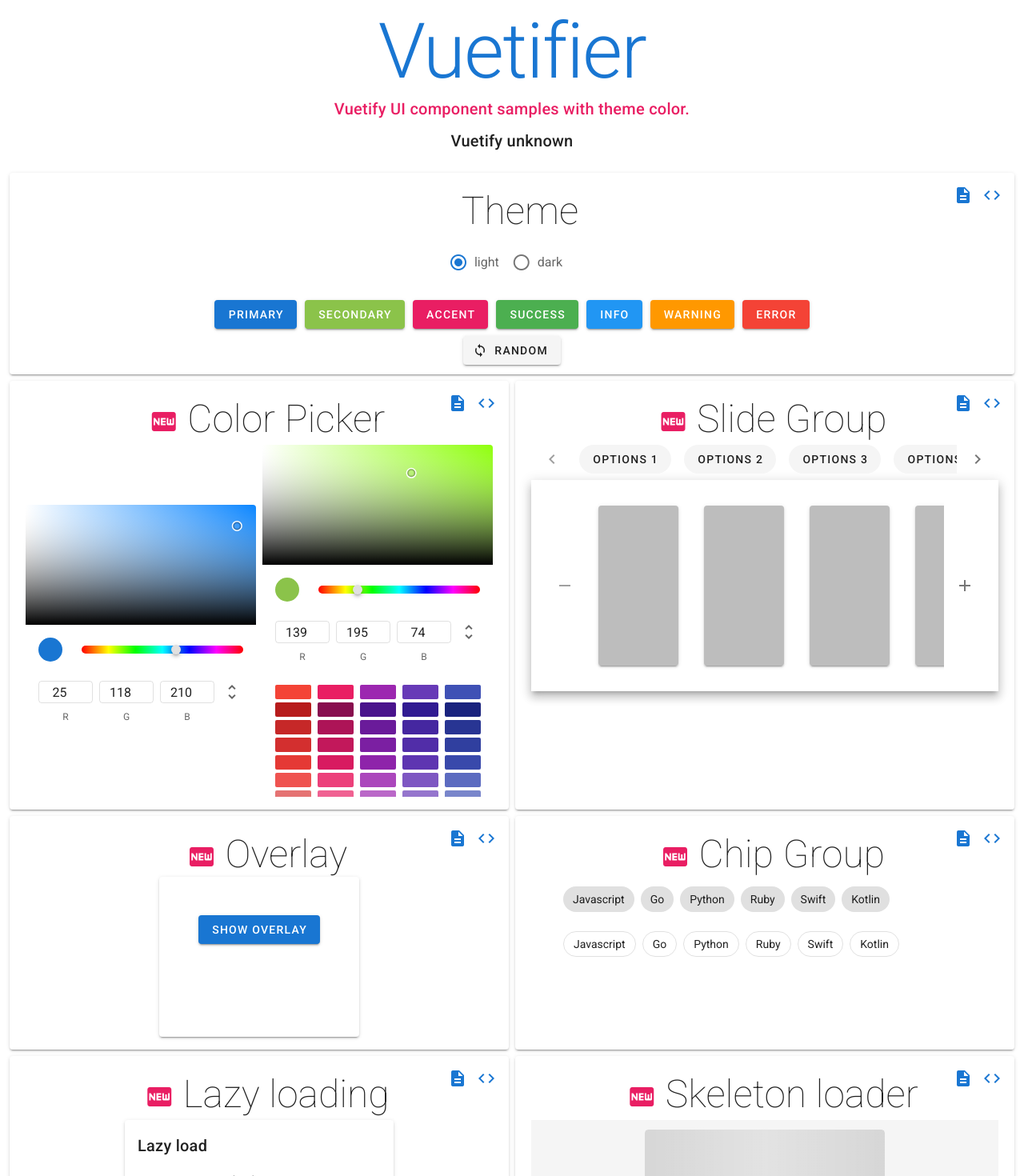
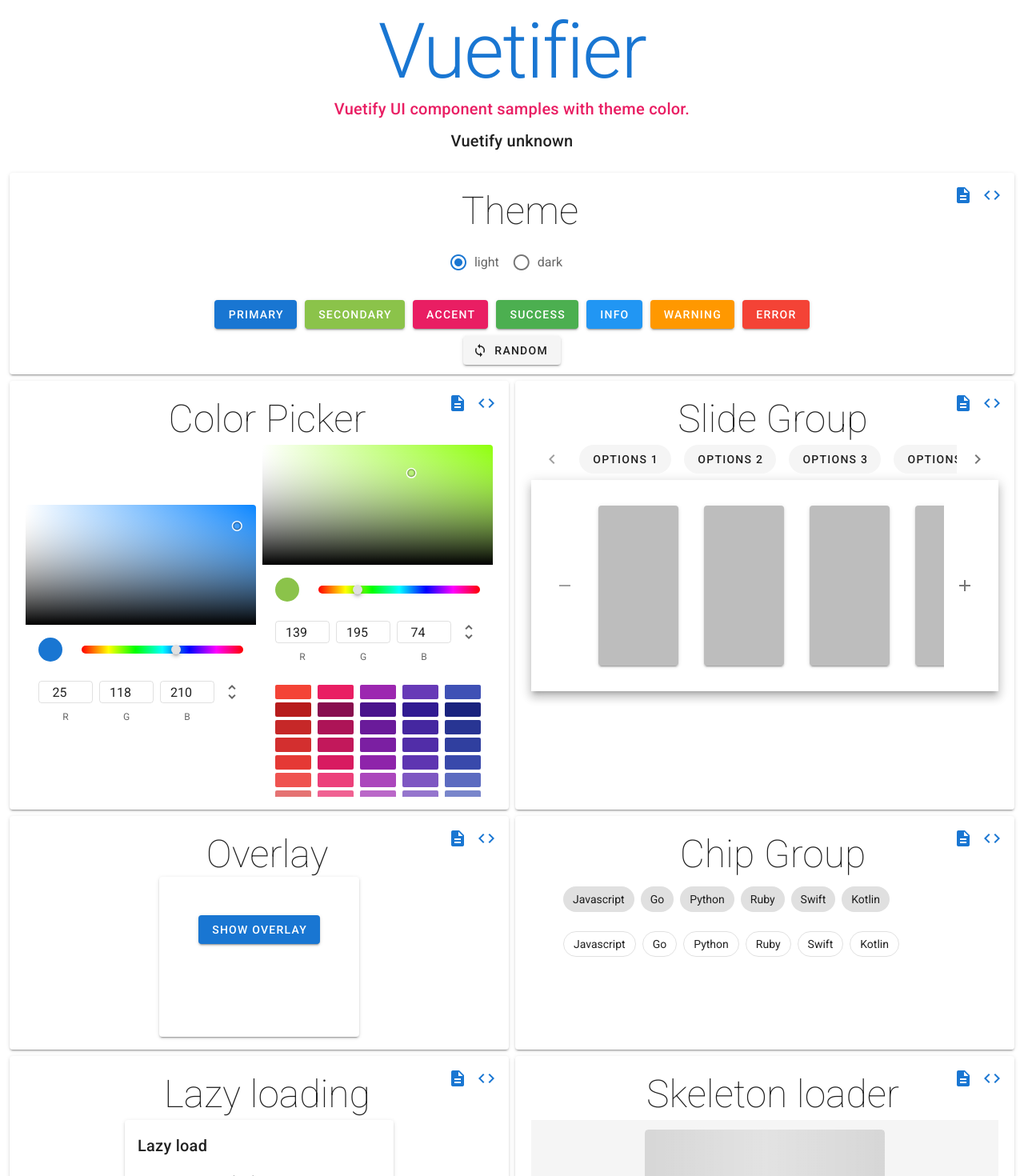
Before and after one commit to reireias/vuetifier, a Nuxt app: page / in a window 1280 px wide. Shown: the top 1470 px of the page at 80% size. Built offline with nearby package versions, Linux system fonts and the light colour scheme.

Commit message:
remove new icon

```diff
--- a/components/ChipGroupSample.vue
+++ b/components/ChipGroupSample.vue
@@ -1,10 +1,7 @@
 <template>
   <v-layout wrap align-center justify-center>
     <v-flex text-center xs12>
-      <div class="title-text">
-        <v-icon large color="accent">fiber_new</v-icon>
-        Chip Group
-      </div>
+      <div class="title-text">Chip Group</div>
       <link-buttons
         document="https://vuetifyjs.com/en/components/chip-groups"
         source="https://github.com/reireias/vuetifier/blob/master/components/ChipGroupSample.vue"
--- a/components/ColorPickerSample.vue
+++ b/components/ColorPickerSample.vue
@@ -1,10 +1,7 @@
 <template>
   <v-layout wrap align-center justify-center>
     <v-flex text-center xs12>
-      <div class="title-text">
-        <v-icon large color="accent">fiber_new</v-icon>
-        Color Picker
-      </div>
+      <div class="title-text">Color Picker</div>
       <link-buttons
         document="https://vuetifyjs.com/en/components/color-pickers"
         source="https://github.com/reireias/vuetifier/blob/master/components/ColorPickerSample.vue"
--- a/components/LazySample.vue
+++ b/components/LazySample.vue
@@ -1,10 +1,7 @@
 <template>
   <v-layout wrap align-center justify-center>
     <v-flex text-center xs12>
-      <div class="title-text">
-        <v-icon large color="accent">fiber_new</v-icon>
-        Lazy loading
-      </div>
+      <div class="title-text">Lazy loading</div>
       <link-buttons
         document="https://vuetifyjs.com/en/components/lazy"
         source="https://github.com/reireias/vuetifier/blob/master/components/LazySample.vue"
--- a/components/OverlaySample.vue
+++ b/components/OverlaySample.vue
@@ -1,10 +1,7 @@
 <template>
   <v-layout wrap align-center justify-center>
     <v-flex text-center xs12>
-      <div class="title-text">
-        <v-icon large color="accent">fiber_new</v-icon>
-        Overlay
-      </div>
+      <div class="title-text">Overlay</div>
       <link-buttons
         document="https://vuetifyjs.com/en/components/overlays"
         source="https://github.com/reireias/vuetifier/blob/master/components/OverlaySample.vue"
--- a/components/SkeletonLoaderSample.vue
+++ b/components/SkeletonLoaderSample.vue
@@ -1,10 +1,7 @@
 <template>
   <v-layout wrap align-center justify-center>
     <v-flex text-center xs12>
-      <div class="title-text">
-        <v-icon large color="accent">fiber_new</v-icon>
-        Skeleton loader
-      </div>
+      <div class="title-text">Skeleton loader</div>
       <link-buttons
         document="https://vuetifyjs.com/en/components/skeleton-loaders"
         source="https://github.com/reireias/vuetifier/blob/master/components/SkeletonLoader.vue"
--- a/components/SlideGroupSample.vue
+++ b/components/SlideGroupSample.vue
@@ -1,10 +1,7 @@
 <template>
   <v-layout wrap align-center justify-center>
     <v-flex text-center xs12>
-      <div class="title-text">
-        <v-icon large color="accent">fiber_new</v-icon>
-        Slide Group
-      </div>
+      <div class="title-text">Slide Group</div>
       <link-buttons
         document="https://vuetifyjs.com/en/components/slide-groups"
         source="https://github.com/reireias/vuetifier/blob/master/components/SlideGroupSample.vue"
```
